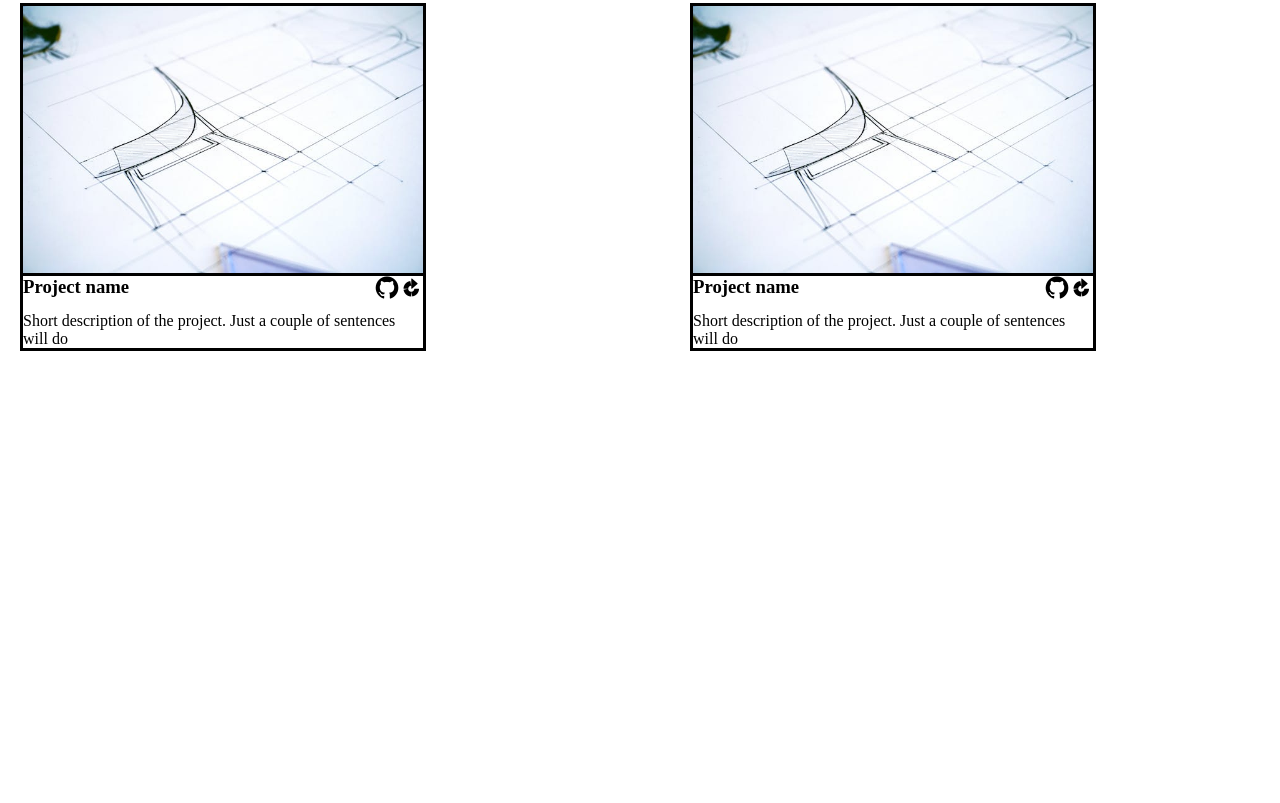
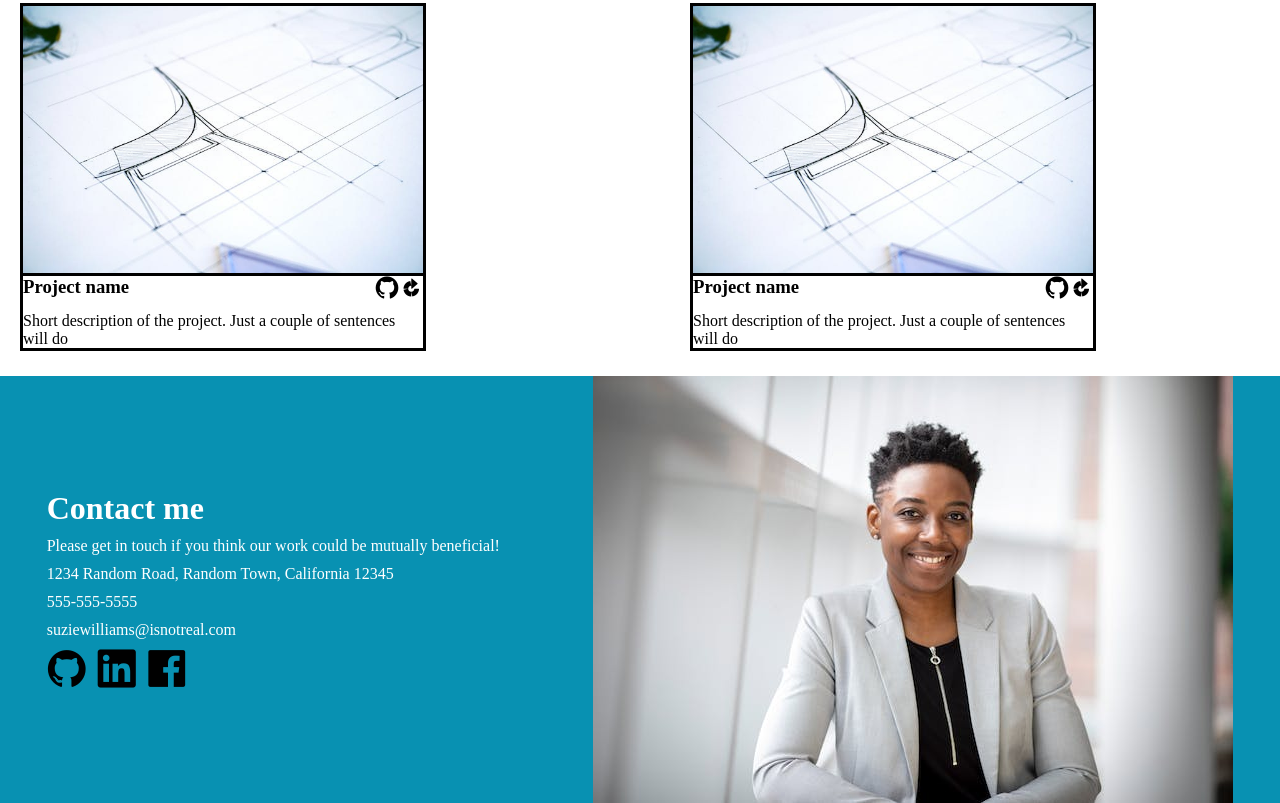
Before and after one commit to Hvbert1/portfolio, a website built with webpack: page dist/index.html in a window 1280 px wide. Shown: the part 1425-2228 px from the top of the page. Before the commit the page ends 1776 px from the top, so only its background shows below. Built offline with nearby package versions, Linux system fonts and the light colour scheme.

Commit message:
fix footer styling

```diff
--- a/src/index.js
+++ b/src/index.js
@@ -122,13 +122,39 @@ function createFooter() {
     let footerTitle = document.createElement("h1");
     footerTitle.innerText = "Contact me"
 
-    let footerBody = document.createElement("p");
-    footerBody.innerHTML = "Please get in touch if you think our work could be mutually beneficial!";
+    let footerBodyIntro = document.createElement("p");
+    footerBodyIntro.innerHTML = "Please get in touch if you think our work could be mutually beneficial!";
 
-    footerIcons = document.createElement("div");
+    let footerBodyAdd = document.createElement("p");
+    footerBodyAdd.innerHTML = "1234 Random Road, Random Town, California 12345";
+
+    let footerBodyPho = document.createElement("p");
+    footerBodyPho.innerHTML = "555-555-5555";
+
+    let footerBodyEmail = document.createElement("p");
+    footerBodyEmail.innerHTML = "suziewilliams@isnotreal.com";
+
+    let footerIcons = document.createElement("div");
+    footerIcons.id = "footerIcons"
+
+    let gitIcon = document.createElement("i");
+    gitIcon.classList.add("devicon-github-original");
+
+    let linIcon = document.createElement("i");
+    linIcon.classList.add("devicon-linkedin-plain");
+
+    let fbIcon = document.createElement("i");
+    fbIcon.classList.add("devicon-facebook-plain");
+
+    footerIcons.appendChild(gitIcon);
+    footerIcons.appendChild(linIcon);
+    footerIcons.appendChild(fbIcon);
 
     footerInfo.appendChild(footerTitle);
-    footerInfo.appendChild(footerBody);
+    footerInfo.appendChild(footerBodyIntro);
+    footerInfo.appendChild(footerBodyAdd);
+    footerInfo.appendChild(footerBodyPho);
+    footerInfo.appendChild(footerBodyEmail);
     footerInfo.appendChild(footerIcons);
 
     footerContainer.appendChild(footerInfo);
--- a/src/style.css
+++ b/src/style.css
@@ -3,12 +3,6 @@
     padding: 0;
 
 }
-/* #container {
-    display: flex;
-    flex-direction: column;
-    align-items: center;
-
-} */
 
 #bioContainer {
     display: flex;
@@ -36,6 +30,7 @@
     min-width: 300px;
     max-width: 600px;
     grid-template-rows: min-content;
+    grid-row-gap: 10px;
 }
 
 #bioIcons {
@@ -83,3 +78,30 @@
 .cardIcons {
     font-size: 1.5rem;
 }
+
+#footerContainer {
+    background-color: #0891b2;
+    margin-top: 25px;
+    display: flex;
+    flex-direction: row;
+    align-items: center;
+    justify-content: space-around;
+}
+
+#footerInfo {
+    display: flex;
+    flex-direction: column;
+    gap: 10px;
+    color: white;
+}
+
+#footerIcons {
+    display: flex;
+    gap: 10px;
+    color: black;
+    font-size: 2.5rem;
+}
+
+#footerInfo img {
+    height: 200px;
+}
```
Also changed, not shown: dist/main.js.
